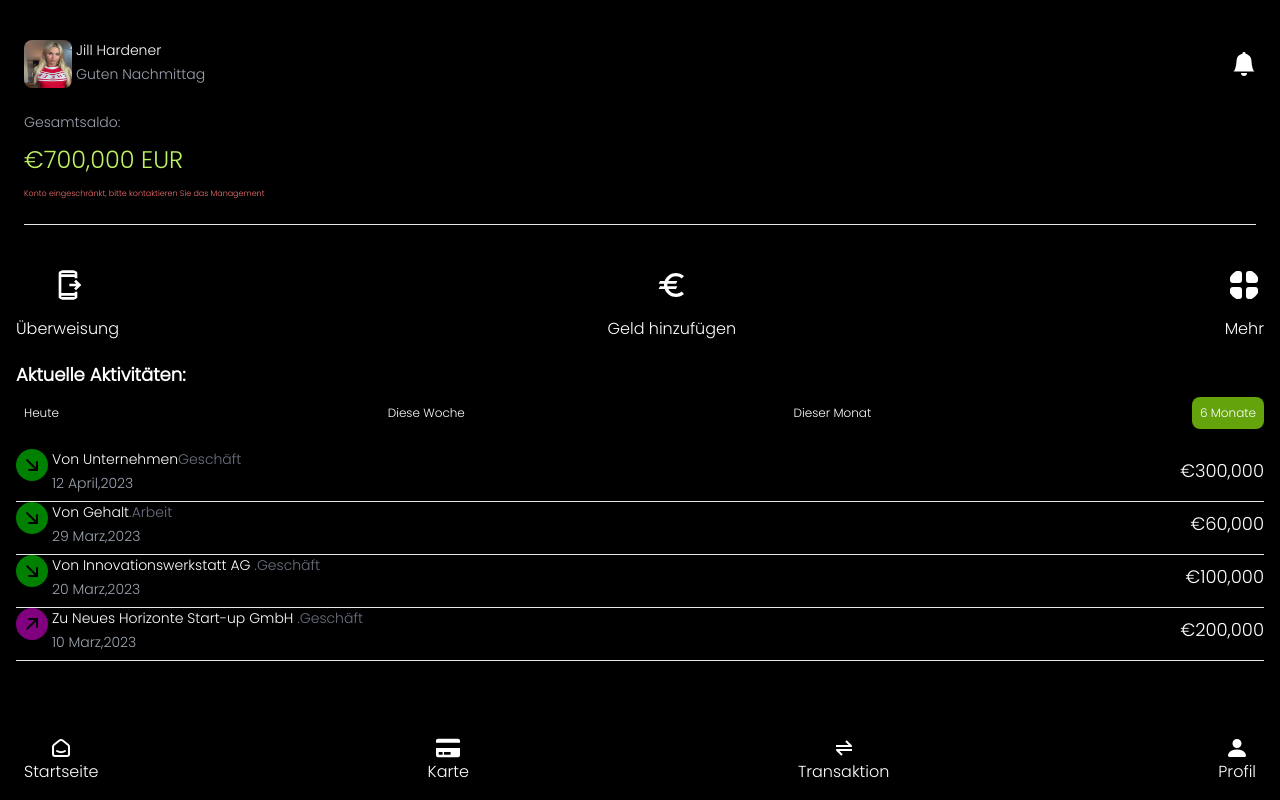
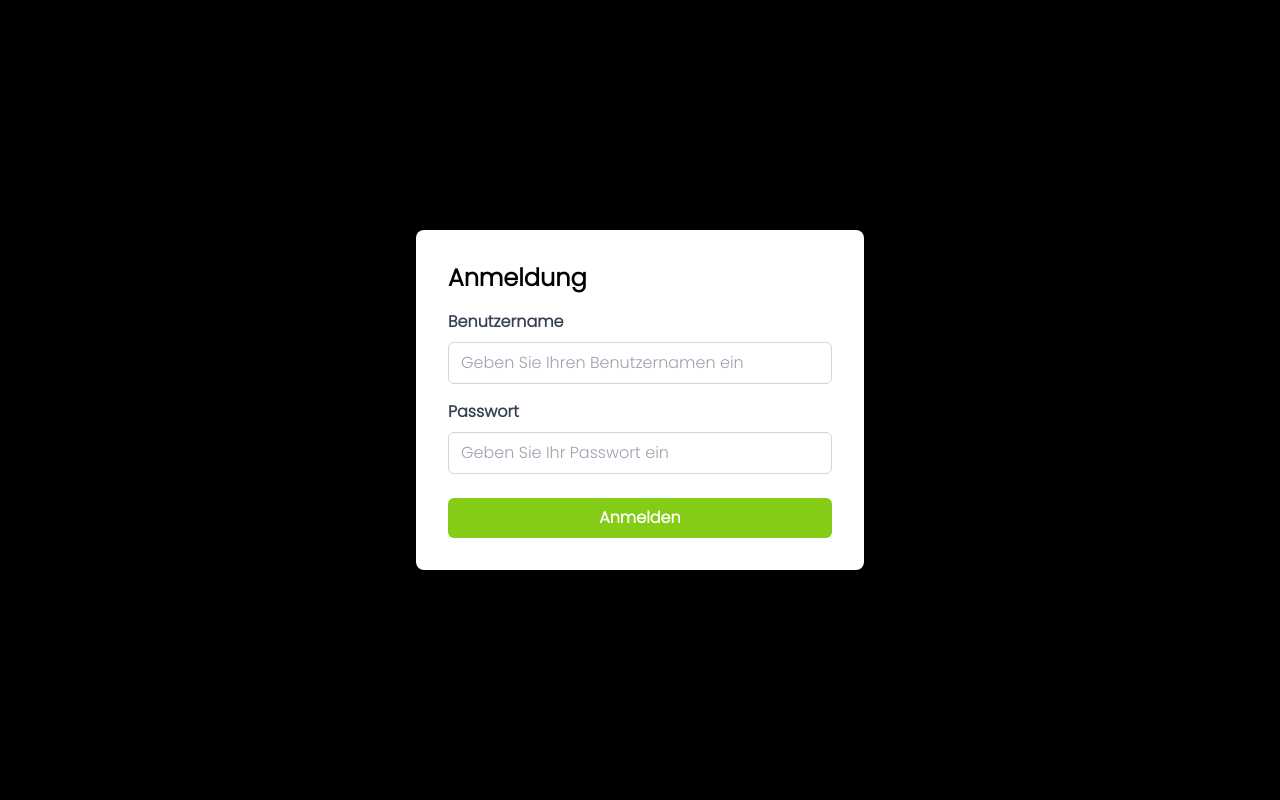
Before and after one commit to boymeetsblockchain/jill-hardener, a React (Create React App) app: page / in a window 1280 px wide. Built offline with nearby package versions, Linux system fonts and the light colour scheme.

Commit message:
added the login page

```diff
--- a/src/App.js
+++ b/src/App.js
@@ -1,24 +1,20 @@
-import Navbar from "./components/Navbar";
-import Header from "./components/Header";
-import Transaction from "./components/Transaction";
-import Recent from "./components/Recent";
-import Table from "./components/Table";
-import toast, { Toaster } from 'react-hot-toast';
-import { useEffect } from "react";
+
+import  { Toaster } from 'react-hot-toast';
+
+import { Route,Routes } from "react-router-dom";
+import Profile from "./pages/Profile";
+import SignIn from "./pages/SignIn";
 
 export default function App() {
-  useEffect(() => {
-    toast.success("Dies ist nur im Anzeigemodus");
-  }, []);
+
 
   return (
     <>
       <div className="bg-black h-screen w-full px-4">
-        <Header />
-        <Transaction />
-        <Recent />
-        <Table />
-        <Navbar />
+        <Routes>
+          <Route path='/' element ={<SignIn/>}/>
+          <Route path="/profile" element={<Profile/>}/>
+        </Routes>
       </div>
       <Toaster position="top-center" reverseOrder={false} />
     </>
--- a/src/components/Navbar.jsx
+++ b/src/components/Navbar.jsx
@@ -3,7 +3,7 @@ import { BiTransferAlt } from 'react-icons/bi';
 import { TbSmartHome } from 'react-icons/tb';
 import { BsPersonFill } from 'react-icons/bs';
 import toast from 'react-hot-toast';
-
+import { Link } from 'react-router-dom';
 export default function Navbar() {
   const onClick = () => {
     toast.error('Nicht autorisiert');
@@ -14,7 +14,7 @@ export default function Navbar() {
       <ul className="flex flex-row justify-between">
         <div className="home flex flex-col items-center hover:border-t-2 border-lime-300">
           <TbSmartHome size={24} className='hover:text-lime-300 mt-1' />
-          <h2>Startseite</h2>
+          <h2><Link to='/'>Startseite</Link></h2>
         </div>
         <div className="home flex flex-col items-center hover:border-t-2 border-lime-300" onClick={onClick}>
           <FaCreditCard size={24} className='hover:text-lime-300 mt-1' />
--- a/src/index.js
+++ b/src/index.js
@@ -2,11 +2,14 @@ import React from 'react';
 import ReactDOM from 'react-dom/client';
 import './index.css';
 import App from './App';
-
+import { BrowserRouter } from 'react-router-dom';
 const root = ReactDOM.createRoot(document.getElementById('root'));
 root.render(
   <React.StrictMode>
+    <BrowserRouter>
     <App />
+    </BrowserRouter>
+
   </React.StrictMode>
 );
 
--- /dev/null
+++ b/src/pages/Profile.jsx
@@ -0,0 +1,21 @@
+import { useEffect } from "react";
+import toast  from "react-hot-toast";
+import Header from "../components/Header";
+import Navbar from "../components/Navbar";
+import Recent from "../components/Recent";
+import Table from "../components/Table";
+import Transaction from "../components/Transaction";
+export default function Profile() {
+    useEffect(() => {
+        toast.success("Dies ist nur im Anzeigemodus");
+      }, []);
+  return (
+    <>
+     <Header/>
+     <Transaction/>
+     <Recent/>
+     <Table/>
+     <Navbar/>
+    </>
+  )
+}
--- /dev/null
+++ b/src/pages/SignIn.jsx
@@ -0,0 +1,66 @@
+import React, { useState } from 'react';
+import { useNavigate } from 'react-router-dom';
+import toast from 'react-hot-toast'
+export default function LoginForm() {
+  const [username, setUsername] = useState('');
+  const [password, setPassword] = useState('');
+  const navigate = useNavigate()
+  const handleSubmit = (e) => {
+    e.preventDefault();
+    if (username === 'jilhardener1234' && password === '198809') {
+        // Navigate to /profile page
+        navigate('/profile');
+      } else {
+        // Show authorization failed alert
+        toast.error('Autorisierung fehlgeschlagen');
+      }
+
+  };
+
+  return (
+    <div className="flex justify-center items-center h-screen">
+      <form
+        className="w-full max-w-md bg-white rounded-lg shadow-lg p-8"
+        onSubmit={handleSubmit}
+      >
+        <h2 className="text-2xl font-bold mb-4">Anmeldung</h2>
+        <div className="mb-4">
+          <label htmlFor="username" className="block text-gray-700 font-bold mb-2">
+            Benutzername
+          </label>
+          <input
+            type="text"
+            id="username"
+            className="w-full px-3 py-2 border border-gray-300 rounded-md focus:outline-none focus:border-blue-500"
+            placeholder="Geben Sie Ihren Benutzernamen ein"
+            value={username}
+            onChange={(e) => setUsername(e.target.value)}
+            required
+          />
+        </div>
+        <div className="mb-6">
+          <label htmlFor="password" className="block text-gray-700 font-bold mb-2">
+            Passwort
+          </label>
+          <input
+            type="password"
+            id="password"
+            className="w-full px-3 py-2 border border-gray-300 rounded-md focus:outline-none focus:border-blue-500"
+            placeholder="Geben Sie Ihr Passwort ein"
+            value={password}
+            onChange={(e) => setPassword(e.target.value)}
+            required
+          />
+        </div>
+        <div>
+          <button
+            type="submit"
+            className="w-full bg-lime-500 text-white font-bold py-2 px-4 rounded-md hover:bg-blue-600"
+          >
+            Anmelden
+          </button>
+        </div>
+      </form>
+    </div>
+  );
+}
```
